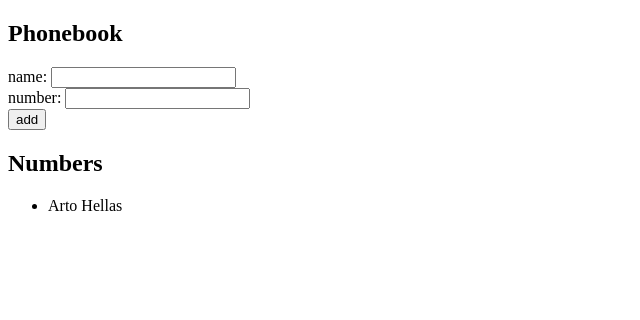
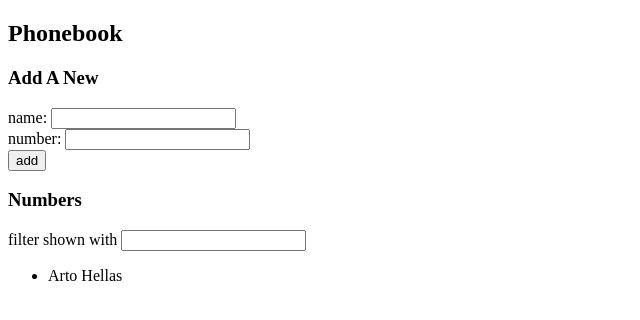
Before and after one commit to SidneyShaw7/FSO-challenges, a React (Vite) app in the folder part2/phonebook/: page / in a window 1280 px wide. Shown: the top 320 px of the page, without its empty margins (0-640 px from the left). Built offline with nearby package versions, Linux system fonts and the light colour scheme.

Commit message:
challenges 2.9-2.10 completed. some code added

```diff
--- a/part2/phonebook/src/App.jsx
+++ b/part2/phonebook/src/App.jsx
@@ -1,54 +1,33 @@
 import { useState } from "react";
+import Form from "./components/Form";
+import Filter from "./components/Filter";
 
 function App() {
-  const [persons, setPersons] = useState([{ name: "Arto Hellas" }]);
+  const [people, setPeople] = useState([{ name: "Arto Hellas" }]);
   const [newName, setNewName] = useState("");
   const [newNumber, setNewNumber] = useState("");
+  const [searchInput, setSearchInput] = useState("");
 
-  const addName = (e) => {
-    e.preventDefault();
-    const nameObject = {
-      name: newName,
-      id: newName,
-      number: newNumber,
-    };
-
-    const personExist = persons.some((person) => person.id === nameObject.id);
-    personExist
-      ? alert(`${nameObject.name} is already added to phonebook`)
-      : setPersons(persons.concat(nameObject)),
-      setNewNumber("");
-    setNewName("");
-  };
-
-  const handleNameChange = (e) => {
-    setNewName(e.target.value);
-  };
-  const handleNumberChange = (e) => {
-    setNewNumber(e.target.value);
-  };
   return (
     <div>
       <h2>Phonebook</h2>
-      <form onSubmit={addName}>
-        <div>
-          name: <input value={newName} onChange={handleNameChange} />
-        </div>
-        <div>
-          number: <input value={newNumber} onChange={handleNumberChange} />
-        </div>
-        <div>
-          <button type="submit">add</button>
-        </div>
-      </form>
-      <h2>Numbers</h2>
-      <ul>
-        {persons.map((person) => (
-          <li key={person.name}>
-            {person.name} {person.number}
-          </li>
-        ))}
-      </ul>
+      <h3>Add A New</h3>
+      <Form
+        people={people}
+        newName={newName}
+        newNumber={newNumber}
+        setPeople={setPeople}
+        setNewName={setNewName}
+        setNewNumber={setNewNumber}
+        handleNameChange={(e) => setNewName(e.target.value)}
+        handleNumberChange={(e) => setNewNumber(e.target.value)}
+      />
+      <h3>Numbers</h3>
+      <Filter
+        people={people}
+        searchInput={searchInput}
+        setSearchInput={(e) => setSearchInput(e.target.value)}
+      />
     </div>
   );
 }
--- /dev/null
+++ b/part2/phonebook/src/components/Filter.jsx
@@ -0,0 +1,16 @@
+import People from "./People";
+
+const Filter = ({ people, searchInput, setSearchInput }) => {
+  const filteredPeople = people.filter((person) =>
+    person.name.toLowerCase().includes(searchInput.toLowerCase())
+  );
+  return (
+    <>
+      filter shown with{" "}
+      <input type="search" onChange={setSearchInput} />
+      <People filteredPeople={filteredPeople} />
+    </>
+  );
+};
+
+export default Filter;
--- /dev/null
+++ b/part2/phonebook/src/components/Form.jsx
@@ -0,0 +1,41 @@
+const Form = ({
+  newName,
+  newNumber,
+  handleNameChange,
+  handleNumberChange,
+  setNewName,
+  setNewNumber,
+  people,
+  setPeople,
+}) => {
+  const addName = (e) => {
+    e.preventDefault();
+    const nameObject = {
+      name: newName,
+      id: newName,
+      number: newNumber,
+    };
+
+    const personExist = people.some((person) => person.id === nameObject.id);
+    personExist
+      ? alert(`${nameObject.name} is already added to phonebook`)
+      : setPeople(people.concat(nameObject));
+    setNewNumber("");
+    setNewName("");
+  };
+  return (
+    <form onSubmit={addName}>
+      <div>
+        name: <input value={newName} onChange={handleNameChange} />
+      </div>
+      <div>
+        number: <input value={newNumber} onChange={handleNumberChange} />
+      </div>
+      <div>
+        <button type="submit">add</button>
+      </div>
+    </form>
+  );
+};
+
+export default Form;
--- /dev/null
+++ b/part2/phonebook/src/components/People.jsx
@@ -0,0 +1,13 @@
+const People = ({ filteredPeople }) => {
+  return (
+    <ul>
+      {filteredPeople.map((person) => (
+        <li key={person.name}>
+          {person.name} {person.number}
+        </li>
+      ))}
+    </ul>
+  );
+};
+
+export default People;
```
